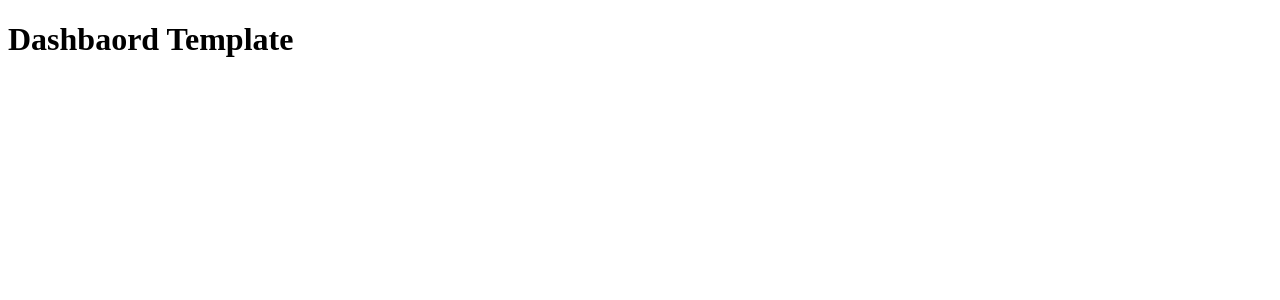
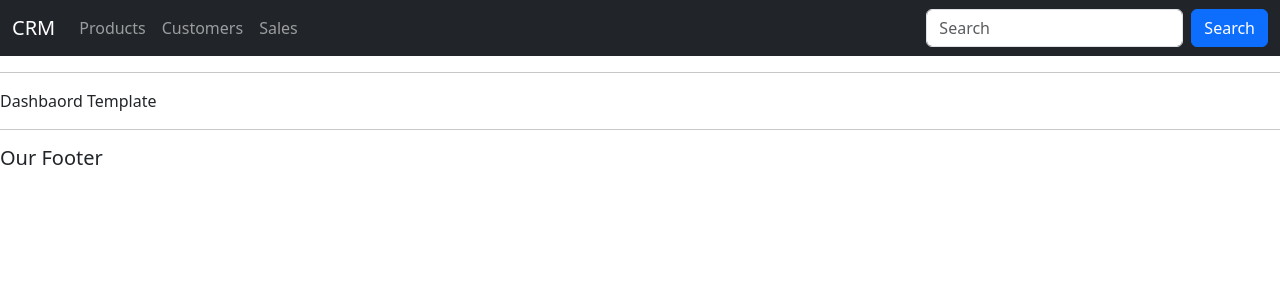
Before and after one commit to KennedyOti/customer_relationship_management_system, a Django app: page / in a window 1280 px wide. Shown: the top 300 px of the page. Run offline with Django 5.2, Linux system fonts and the light colour scheme.

Commit message:
updated 1

```diff
--- a/accounts/templates/accounts/dashboard.html
+++ b/accounts/templates/accounts/dashboard.html
@@ -1,11 +1,5 @@
-<!DOCTYPE html>
-<html lang="en">
-<head>
-    <meta charset="UTF-8">
-    <meta name="viewport" content="width='device-width', initial-scale=1.0">
-    <title>Document</title>
-</head>
-<body>
-    <h1>Dashbaord Template</h1>
-</body>
-</html>
+{% extends 'accounts/main.html' %}
+
+{% block content %}
+<p>Dashbaord Template</p>
+{% endblock %}
--- /dev/null
+++ b/accounts/templates/accounts/main.html
@@ -0,0 +1,23 @@
+<!DOCTYPE html>
+<html lang="en">
+<head>
+    <meta charset="UTF-8">
+    <meta name="viewport" content="width=device-width, initial-scale=1.0">
+    <!-- Latest compiled and minified CSS -->
+<link href="https://cdn.jsdelivr.net/npm/bootstrap@5.3.3/dist/css/bootstrap.min.css" rel="stylesheet">
+
+<!-- Latest compiled JavaScript -->
+<script src="https://cdn.jsdelivr.net/npm/bootstrap@5.3.3/dist/js/bootstrap.bundle.min.js"></script>
+    <title>Document</title>
+</head>
+<body>
+    {% include 'accounts/navbar.html' %}
+    <hr>
+    {% block content %}
+
+
+    {% endblock %}
+    <hr>
+    <h5>Our Footer</h5>
+</body>
+</html>
--- /dev/null
+++ b/accounts/templates/accounts/navbar.html
@@ -0,0 +1,25 @@
+<nav class="navbar navbar-expand-sm navbar-dark bg-dark">
+    <div class="container-fluid">
+      <a class="navbar-brand" href="javascript:void(0)">CRM</a>
+      <button class="navbar-toggler" type="button" data-bs-toggle="collapse" data-bs-target="#mynavbar">
+        <span class="navbar-toggler-icon"></span>
+      </button>
+      <div class="collapse navbar-collapse" id="mynavbar">
+        <ul class="navbar-nav me-auto">
+          <li class="nav-item">
+            <a class="nav-link" href="javascript:void(0)">Products</a>
+          </li>
+          <li class="nav-item">
+            <a class="nav-link" href="javascript:void(0)">Customers</a>
+          </li>
+          <li class="nav-item">
+            <a class="nav-link" href="javascript:void(0)">Sales</a>
+          </li>
+        </ul>
+        <form class="d-flex">
+          <input class="form-control me-2" type="text" placeholder="Search">
+          <button class="btn btn-primary" type="button">Search</button>
+        </form>
+      </div>
+    </div>
+  </nav>
```
Also changed, not shown: accounts/templates/accounts/customers.html (+5 -11 lines), accounts/templates/accounts/products.html (+4 -11 lines), static/css/style.css (added), static/js/script.js (added).
